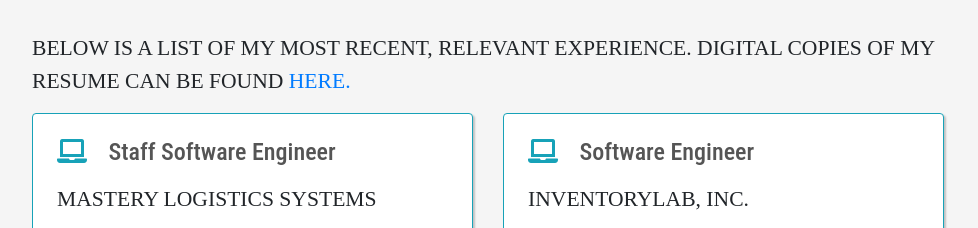
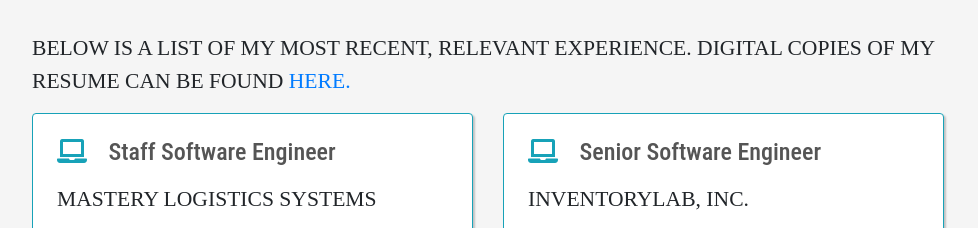
Before and after one commit to StephenMP/StephenMP.github.io, a website with bundled scripts: page index.html in a window 1280 px wide. Shown: the part 920-1148 px from the top of the page, without its empty margins (288-1266 px from the left). Built offline with nearby package versions, Linux system fonts and the light colour scheme; a web font is replaced by a local one.

Commit message:
Fix title

```diff
--- a/index.html
+++ b/index.html
@@ -181,7 +181,7 @@
         <div class="resume-item col-md-6 col-sm-12 ">
           <div class="card mx-0 p-4 mb-5" style="border-color: #17a2b8; box-shadow: 2px 2px 2px rgba(0, 0, 0, 0.21);">
             <div class=" resume-content mr-auto">
-              <h4 class="mb-3"><i class="fa fa-laptop mr-3 text-info"></i> Software Engineer</h4>
+              <h4 class="mb-3"><i class="fa fa-laptop mr-3 text-info"></i> Senior Software Engineer</h4>
               <div class="subheading mb-4">InventoryLab, Inc.</div>
               <p>
                 InventoryLab is a small company where we wear multiple hats as Software Developers. The hats I tend to
```
